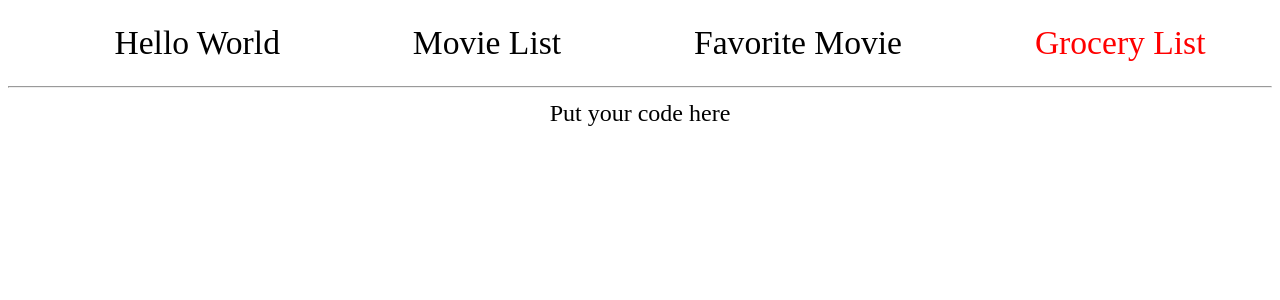
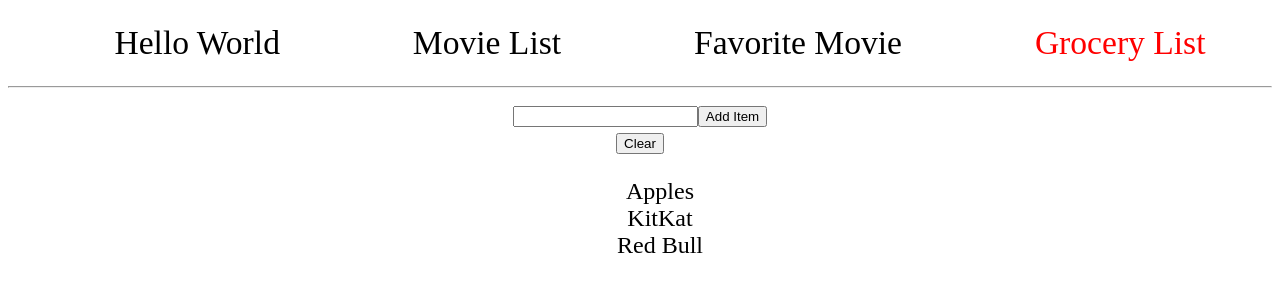
Before and after one commit to pesto-students/exercise-day-12, a React (Create React App) app: page /04 in a window 1280 px wide. Shown: the top 300 px of the page. Built offline with nearby package versions, Linux system fonts and the light colour scheme; the HTML template or start-up script is replaced by a standard one.

Commit message:
Finished 04-grocerylist

```diff
--- a/package.json
+++ b/package.json
@@ -10,6 +10,7 @@
     "precommit": "lint-staged"
   },
   "dependencies": {
+    "prop-types": "^15.6.2",
     "react": "^16.3.2",
     "react-dom": "^16.3.2",
     "react-router-dom": "^4.2.2",
--- a/src/components/04-GroceryList.js
+++ b/src/components/04-GroceryList.js
@@ -1,4 +1,5 @@
 import React from 'react';
+import PropTypes from 'prop-types';
 
 /*
   In this exercises, you'll will make a reactive grocery list.
@@ -25,6 +26,19 @@ class GroceryList extends React.Component {
     this.state = {
       groceries: [{ name: 'Apples' }, { name: 'KitKat' }, { name: 'Red Bull' }],
     };
+    this.addItem = this.addItem.bind(this);
+    this.clearGroceriesList = this.clearGroceriesList.bind(this);
+  }
+
+  addItem(itemName) {
+    this.setState(prevState => ({
+      ...prevState,
+      groceries: prevState.groceries.concat({ name: itemName }),
+    }));
+  }
+
+  clearGroceriesList() {
+    this.setState({ groceries: [] });
   }
 
   render() {
@@ -43,7 +57,11 @@ class GroceryList extends React.Component {
     // Hint: Don't forget about putting items into `ul`
     return (
       <div>
-        Put your code here
+        <FormComponent handleSubmit={this.addItem} />
+        <button onClick={this.clearGroceriesList}>Clear</button>
+        <ul>
+          {groceriesComponents}
+        </ul>
       </div>
     );
   }
@@ -55,17 +73,81 @@ class GroceryList extends React.Component {
 class GroceryListItem extends React.Component {
   constructor(props) {
     super(props);
+
+    this.state = { purchased: false };
+    this.togglePurchase = this.togglePurchase.bind(this);
+  }
+
+  togglePurchase(e) {
+    e.preventDefault();
+    this.setState(prevState => ({ ...prevState, purchased: !prevState.purchased }));
   }
 
   render() {
     return (
-      <li>
-        Put your code here.
+      <li
+        style={{
+          color: this.state.purchased ? 'red' : 'black',
+          cursor: 'pointer',
+        }}
+      >
+        <a
+          href=""
+          onClick={this.togglePurchase}
+          style={{ color: 'inherit' }}
+        >
+          {this.props.grocery.name}
+        </a>
       </li>
     );
   }
 }
 
+class FormComponent extends React.Component {
+  constructor(props) {
+    super(props);
+    this.state = {
+      input: '',
+    };
+    this.updateInput = this.updateInput.bind(this);
+    this.onSubmit = this.onSubmit.bind(this);
+  }
+
+  onSubmit(e) {
+    e.preventDefault();
+    this.props.handleSubmit(this.state.input);
+    this.setState({ input: '' });
+  }
+
+  updateInput(e) {
+    this.setState({ input: e.target.value });
+  }
+
+  render() {
+    return (
+      <form onSubmit={this.onSubmit}>
+        <input
+          type="text"
+          name="input"
+          required
+          value={this.state.input}
+          onChange={this.updateInput}
+        />
+        <input type="submit" value="Add Item" />
+      </form>
+    );
+  }
+}
+
 // Do prop validation here using the package `prop-types`
+GroceryListItem.propTypes = {
+  grocery: PropTypes.shape({
+    name: PropTypes.string.isRequired,
+  }).isRequired,
+};
+
+FormComponent.propTypes = {
+  handleSubmit: PropTypes.func.isRequired,
+};
 
 export default GroceryList;
```
Also changed, not shown: 1 other file (tests, documents, lock files or other folders).
